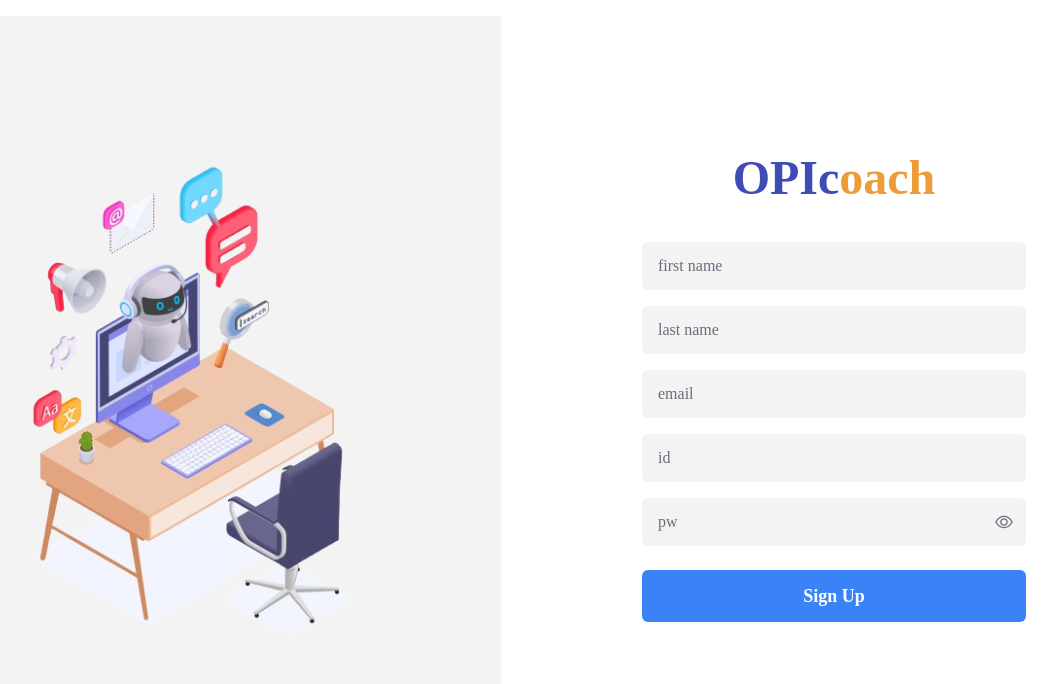
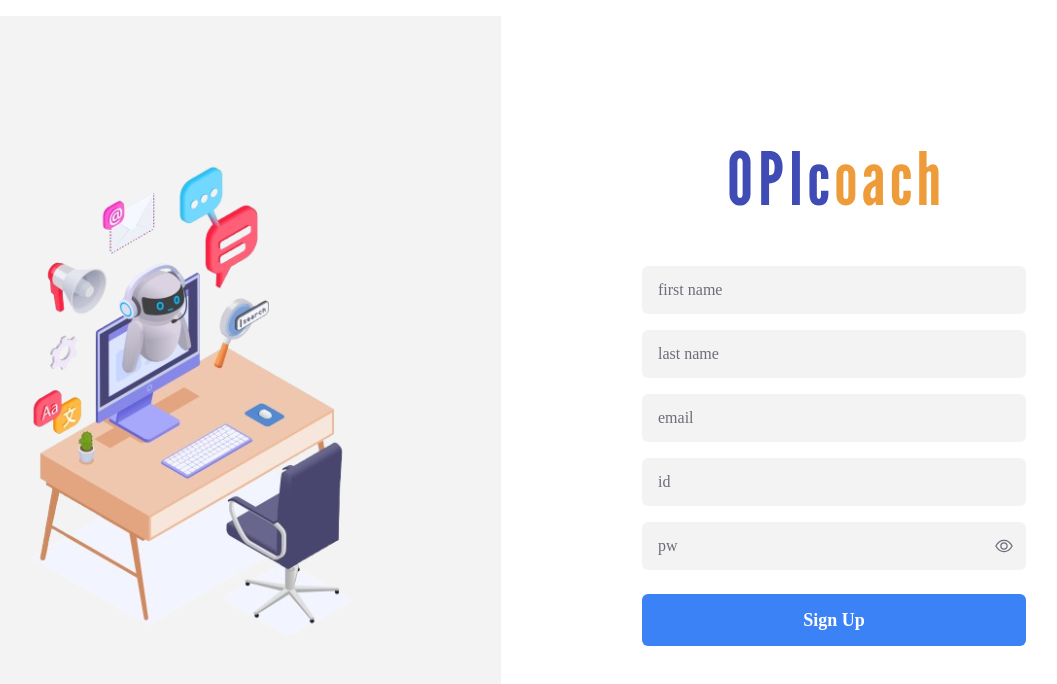
Before and after one commit to OPICoach/OPICoach, a React (Vite) app in the folder frontend/: page /test in a window 1280 px wide. Shown: the top 684 px of the page, without its empty margins (126-1183 px from the left). Built offline with nearby package versions, Linux system fonts and the light colour scheme; a web font is replaced by a local one.

Commit message:
fix(fe): fix sign up logo

```diff
--- a/frontend/src/pages/Login.jsx
+++ b/frontend/src/pages/Login.jsx
@@ -1,6 +1,7 @@
 import React from "react";
 import LoginRegisterInput from "../components/LoginSignUpInput";
 import loginLogo from "../assets/loginPage/loginLogo.svg";
+import login_image from "../assets/loginPage/login_image.svg";
 
 import { useNavigate } from "react-router-dom";
 
@@ -9,9 +10,9 @@ const Login = () => {
   return (
     <div className="flex flex-row min-h-screen bg-white">
       <div className="w-1/2 flex justify-center items-center">
-        <div className="bg-opiLightGray p-1 w-[96%] h-[96%] flex justify-center items-center">
+        <div className="bg-opiLightGray p-1 w-[96%] h-[96%] flex justify-center items-center rounded-lg">
           <img
-            src="./src/assets/loginPage/login_image.svg"
+            src={login_image}
             alt="Login"
             className="w-4/5 h-auto object-contain"
           />
--- a/frontend/src/pages/SignUp.jsx
+++ b/frontend/src/pages/SignUp.jsx
@@ -1,6 +1,6 @@
-import React from "react";
 import { useNavigate } from "react-router-dom";
 import LoginRegisterInput from "../components/LoginSignUpInput";
+import loginLogo from "../assets/loginPage/loginLogo.svg";
 
 const SignUp = () => {
   const navigate = useNavigate();
@@ -23,15 +23,20 @@ const SignUp = () => {
       </div>
       <div className="w-1/2 flex flex-col justify-center items-center">
         <div className="mb-10 select-none">
-          <span className="text-5xl font-extrabold text-opiBlue">OPIc</span>
-          <span className="text-5xl font-extrabold text-opiOrange">oach</span>
+          <div className="flex items-center justify-center h-24">
+            <img src={loginLogo} alt="OPICoach Logo" className="h-14" />
+          </div>
         </div>
         <div className="w-3/5 flex flex-col gap-4 mb-6">
           <LoginRegisterInput placeholder="first name" />
           <LoginRegisterInput placeholder="last name" />
           <LoginRegisterInput placeholder="email" />
           <LoginRegisterInput placeholder="id" />
-          <LoginRegisterInput placeholder="pw" type="password" showToggle={true} />
+          <LoginRegisterInput
+            placeholder="pw"
+            type="password"
+            showToggle={true}
+          />
         </div>
         <button
           className="w-3/5 py-3 rounded-md bg-blue-500 text-white font-semibold text-lg mb-6 hover:bg-blue-600 transition"
```
